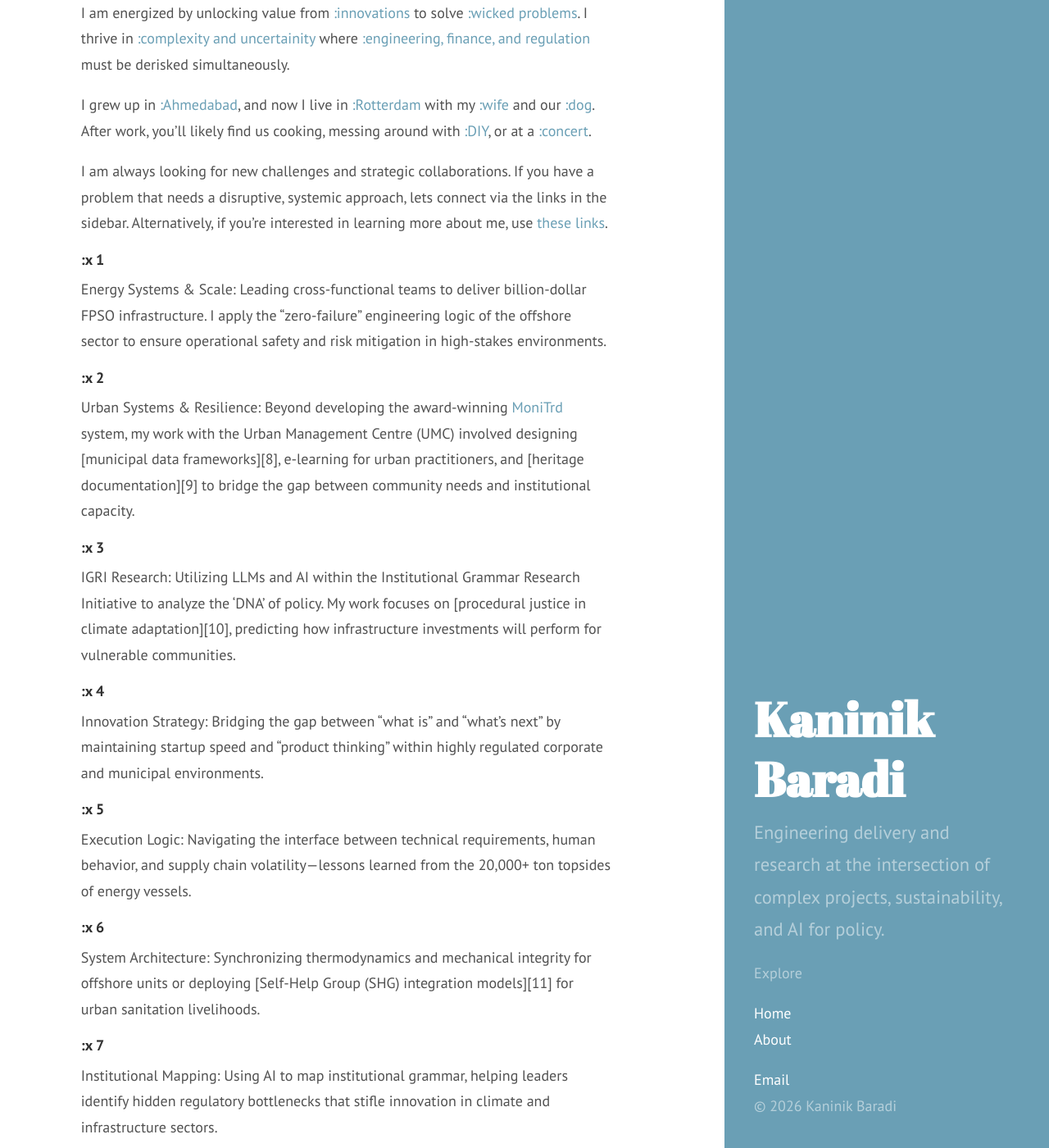
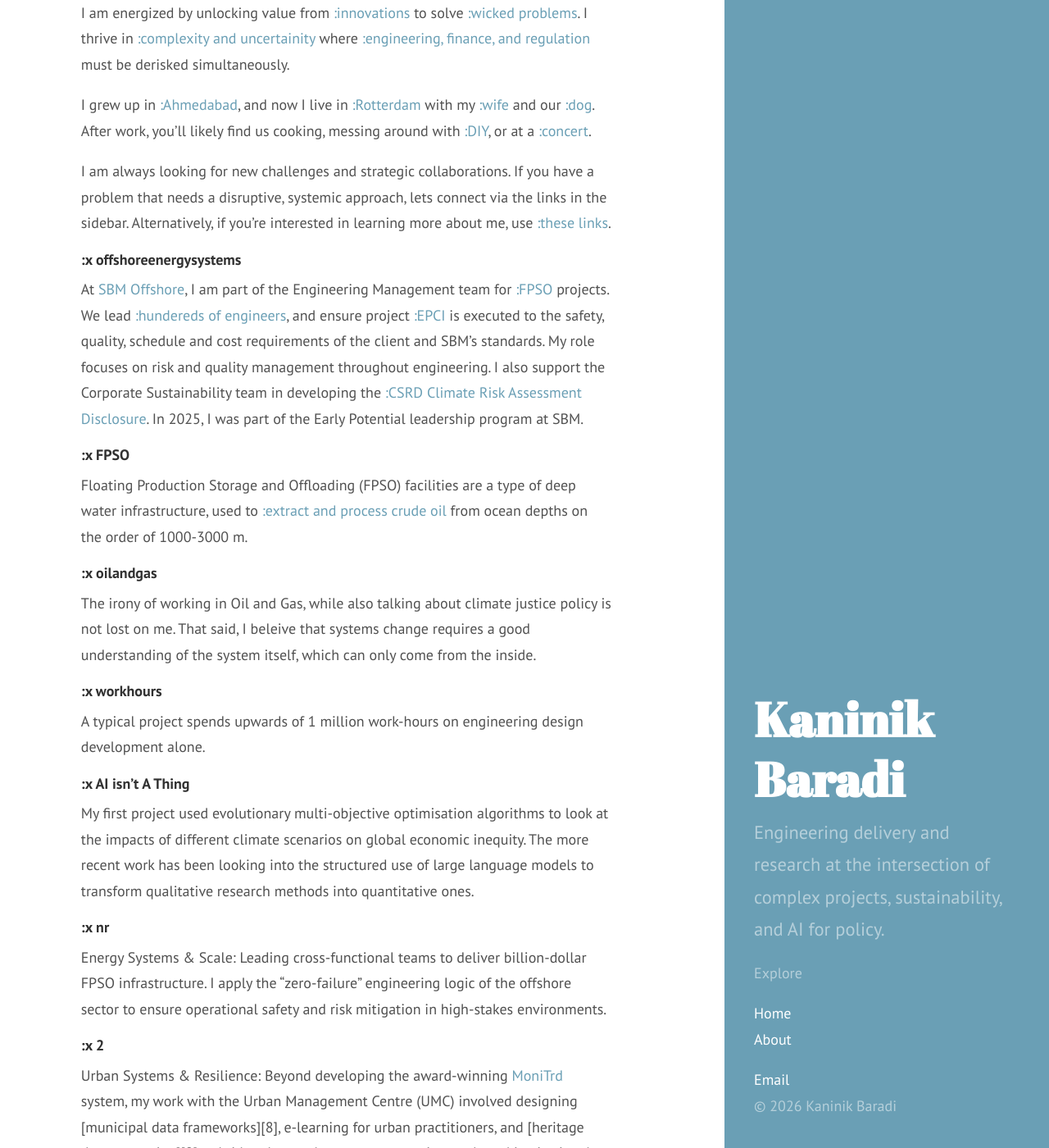
Before and after one commit to MechaKaradi/mechakaradi.github.io, a Jekyll site: the page built from index.md, in a window 1280 px wide and 1400 px high, scrolled down 326 px. Shown: the whole window at 82% size. Built offline with Jekyll 4.4.1, drawn with Linux system fonts in a browser that asks for light colours; Markdown is read by kramdown in place of the engine named in the settings; the list of posts is cut into pages by our own code.

Commit message:
Added main SBM Para v0.1

```diff
--- a/index.md
+++ b/index.md
@@ -4,16 +4,33 @@ title: Hi!
 ---
 # Hi!
 
-I’m [:Kaninik](). In my day job, I deliver billion-dollar [:offshore energy systems](#1). I am also afliated as a researcher at TU Delft where I use [:AI]() to make [climate adaptation policy more inclusive](). Some of my impactful work includes architecting [:digital solutions for urban resilience](), and introducing [:disruptive innovations to wastewater management]().
+I’m [:Kaninik](). In my day job, I deliver billion-dollar [:offshore energy systems](#offshoreenergysystems). I am also afliated as a researcher at TU Delft where I use [:AI](#aiisntathing) to make [climate adaptation policy more inclusive](). Some of my impactful work includes architecting [:digital solutions for urban resilience](), and introducing [:disruptive innovations to wastewater management]().
 
 I am energized by unlocking value from [:innovations]() to solve [:wicked problems](). I thrive in [:complexity and uncertainity]() where [:engineering, finance, and regulation]() must be derisked simultaneously.
 
 I grew up in [:Ahmedabad](), and now I live in [:Rotterdam]() with my [:wife]() and our [:dog](). After work, you'll likely find us cooking, messing around with [:DIY](), or at a [:concert]().
 
-I am always looking for new challenges and strategic collaborations. If you have a problem that needs a disruptive, systemic approach, lets connect via the links in the sidebar. Alternatively, if you're interested in learning more about me, use [these links]().
+I am always looking for new challenges and strategic collaborations. If you have a problem that needs a disruptive, systemic approach, lets connect via the links in the sidebar. Alternatively, if you're interested in learning more about me, use [:these links]().
 
 
-###### :x 1
+###### :x offshoreenergysystems
+At [SBM Offshore](), I am part of the Engineering Management team for [:FPSO](#fpso) projects. We lead [:hundereds of engineers](#workhours), and ensure project [:EPCI]() is executed to the safety, quality, schedule and cost requirements of the client and SBM's standards.
+My role focuses on risk and quality management throughout engineering. I also support the Corporate Sustainability team in developing the [:CSRD Climate Risk Assessment Disclosure](). In 2025, I was part of the Early Potential leadership program at SBM.
+
+###### :x FPSO
+Floating Production Storage and Offloading (FPSO) facilities are a type of deep water infrastructure, used to [:extract and process crude oil](#oilandgas) from ocean depths on the order of 1000-3000 m.
+
+###### :x oilandgas
+The irony of working in Oil and Gas, while also talking about climate justice policy is not lost on me. That said, I beleive that systems change requires a good understanding of the system itself, which can only come from the inside.
+
+###### :x workhours
+A typical project spends upwards of 1 million work-hours on engineering design development alone.
+
+###### :x AI isn't A Thing
+My first project used evolutionary multi-objective optimisation algorithms to look at the impacts of different climate scenarios on global economic inequity. The more recent work has been looking into the structured use of large language models to transform qualitative research methods into quantitative ones.
+
+###### :x nr
+
 Energy Systems & Scale: Leading cross-functional teams to deliver billion-dollar FPSO infrastructure. I apply the "zero-failure" engineering logic of the offshore sector to ensure operational safety and risk mitigation in high-stakes environments.
 ###### :x 2
  Urban Systems & Resilience: Beyond developing the award-winning [MoniTrd](:IoT-driven sanitation monitoring) system, my work with the Urban Management Centre (UMC) involved designing [municipal data frameworks][8], e-learning for urban practitioners, and [heritage documentation][9] to bridge the gap between community needs and institutional capacity.
```
